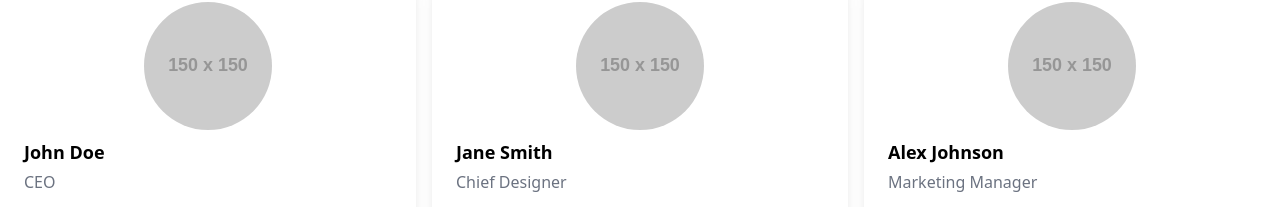
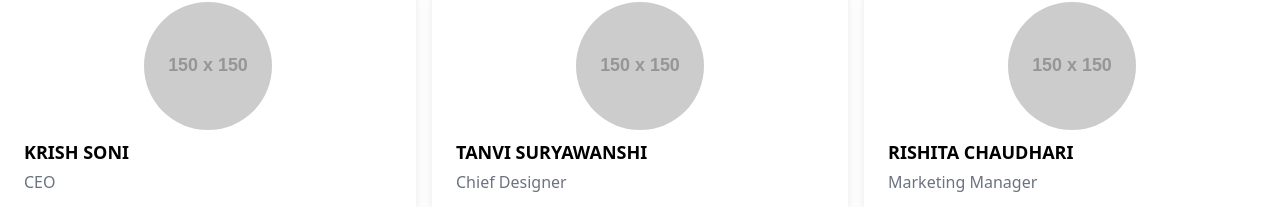
Before and after one commit to krishsoni-git/WatchIT, a plain HTML site: page index.html in a window 1280 px wide. Shown: the part 2520-2727 px from the top of the page. Drawn offline with nearby package versions, Linux system fonts and the light colour scheme; placeholder pictures from the web are drawn by us.

Commit message:
Update index.html

```diff
--- a/index.html
+++ b/index.html
@@ -153,7 +153,7 @@
       <div class="grid gap-4 md:grid-cols-2 lg:grid-cols-3">
         <div class="bg-white rounded-lg shadow-lg p-6">
           <img class="w-32 h-32 rounded-full mx-auto mb-2" src="https://via.placeholder.com/150" alt="Team Member 1">
-          <h3 class="text-lg font-semibold mb-1">John Doe</h3>
+          <h3 class="text-lg font-semibold mb-1">KRISH SONI</h3>
           <p class="text-gray-500">CEO</p>
           <div class="flex justify-center space-x-4 mt-4">
             <a href="#" class="text-blue-500">
@@ -169,7 +169,7 @@
         </div>
         <div class="bg-white rounded-lg shadow-lg p-6">
           <img class="w-32 h-32 rounded-full mx-auto mb-2" src="https://via.placeholder.com/150" alt="Team Member 2">
-          <h3 class="text-lg font-semibold mb-1">Jane Smith</h3>
+          <h3 class="text-lg font-semibold mb-1">TANVI SURYAWANSHI</h3>
           <p class="text-gray-500">Chief Designer</p>
           <div class="flex justify-center space-x-4 mt-4">
             <a href="#" class="text-blue-500">
@@ -185,7 +185,7 @@
         </div>
         <div class="bg-white rounded-lg shadow-lg p-6">
           <img class="w-32 h-32 rounded-full mx-auto mb-2" src="https://via.placeholder.com/150" alt="Team Member 3">
-          <h3 class="text-lg font-semibold mb-1">Alex Johnson</h3>
+          <h3 class="text-lg font-semibold mb-1">RISHITA CHAUDHARI</h3>
           <p class="text-gray-500">Marketing Manager</p>
           <div class="flex justify-center space-x-4 mt-4">
             <a href="#" class="text-blue-500">
```
